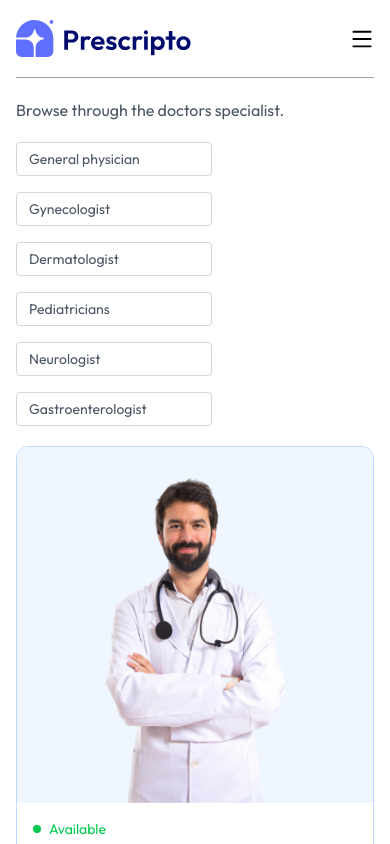
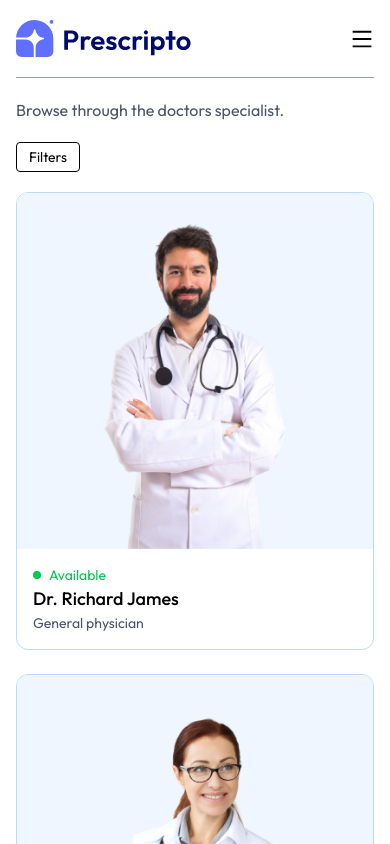
Before and after one commit to mdtayef001/Prescripto, a React (Vite) app in the folder client/: page /doctors in a window 390 px wide. Shown: the top 844 px of the page. Built offline with nearby package versions, Linux system fonts and the light colour scheme.

Commit message:
add the filters on all-doctors page

```diff
--- a/client/src/components/Navbar.jsx
+++ b/client/src/components/Navbar.jsx
@@ -73,8 +73,6 @@ const Navbar = () => {
         />
       </div>
 
-      {/* <p>menubutton</p> */}
-
       <div
         className={`${
           showMenu ? "fixed w-full" : "h-0 w-0"
--- a/client/src/components/home/Specialty.jsx
+++ b/client/src/components/home/Specialty.jsx
@@ -8,7 +8,7 @@ const Specialty = () => {
       className="flex flex-col items-center gap-4 py-16  text-gray-800 "
     >
       <h1 className="text-3xl font-medium">Find by Speciality</h1>
-      <p className="w-1/3 text-center text-sm">
+      <p className="md:w-1/3 text-center text-sm">
         Simply browse through our extensive list of trusted doctors, schedule
         your appointment hassle-free.
       </p>
--- a/client/src/components/home/TopDoctor.jsx
+++ b/client/src/components/home/TopDoctor.jsx
@@ -8,7 +8,7 @@ const TopDoctor = () => {
   return (
     <section className=" my-16 text-gray-900 md:mx-10 ">
       <h1 className="text-3xl font-medium text-center">Top Doctors to Book</h1>
-      <p className="w-1/3 text-center text-sm mx-auto">
+      <p className="md:w-1/3 text-center text-sm mx-auto">
         Simply browse through our extensive list of trusted doctors.
       </p>
       <div className="w-full grid grid-cols-1 md:grid-cols-2 lg:grid-cols-5  gap-4 gap-y-6 pt-5 px-3 sm:px-0">
--- a/client/src/pages/Doctors/Doctors.jsx
+++ b/client/src/pages/Doctors/Doctors.jsx
@@ -9,6 +9,7 @@ const Doctors = () => {
   const navigate = useNavigate();
   const { doctors } = useAppContext();
   const [filterDoc, setFilterDoc] = useState([]);
+  const [showFilters, setShowFilters] = useState(false);
 
   useDocumentTitle("Prescripto | All Doctors");
 
@@ -29,7 +30,19 @@ const Doctors = () => {
       <section className="min-h-screen">
         <p className="text-gray-600">Browse through the doctors specialist.</p>
         <div className="flex flex-col sm:flex-row items-start gap-5 mt-5">
-          <aside className="flex flex-col gap-4 text-sm text-gray-600">
+          <button
+            className={`py-1 px-3 border rounded text-sm cursor-pointer transition-all sm:hidden ${
+              showFilters ? "bg-primary text-white" : ""
+            }`}
+            onClick={() => setShowFilters((prev) => !prev)}
+          >
+            Filters
+          </button>
+          <aside
+            className={` flex-col gap-4 text-sm text-gray-600 ${
+              showFilters ? "flex" : "hidden sm:hidden"
+            }`}
+          >
             <p
               onClick={() =>
                 specialty === "General physician"
```
